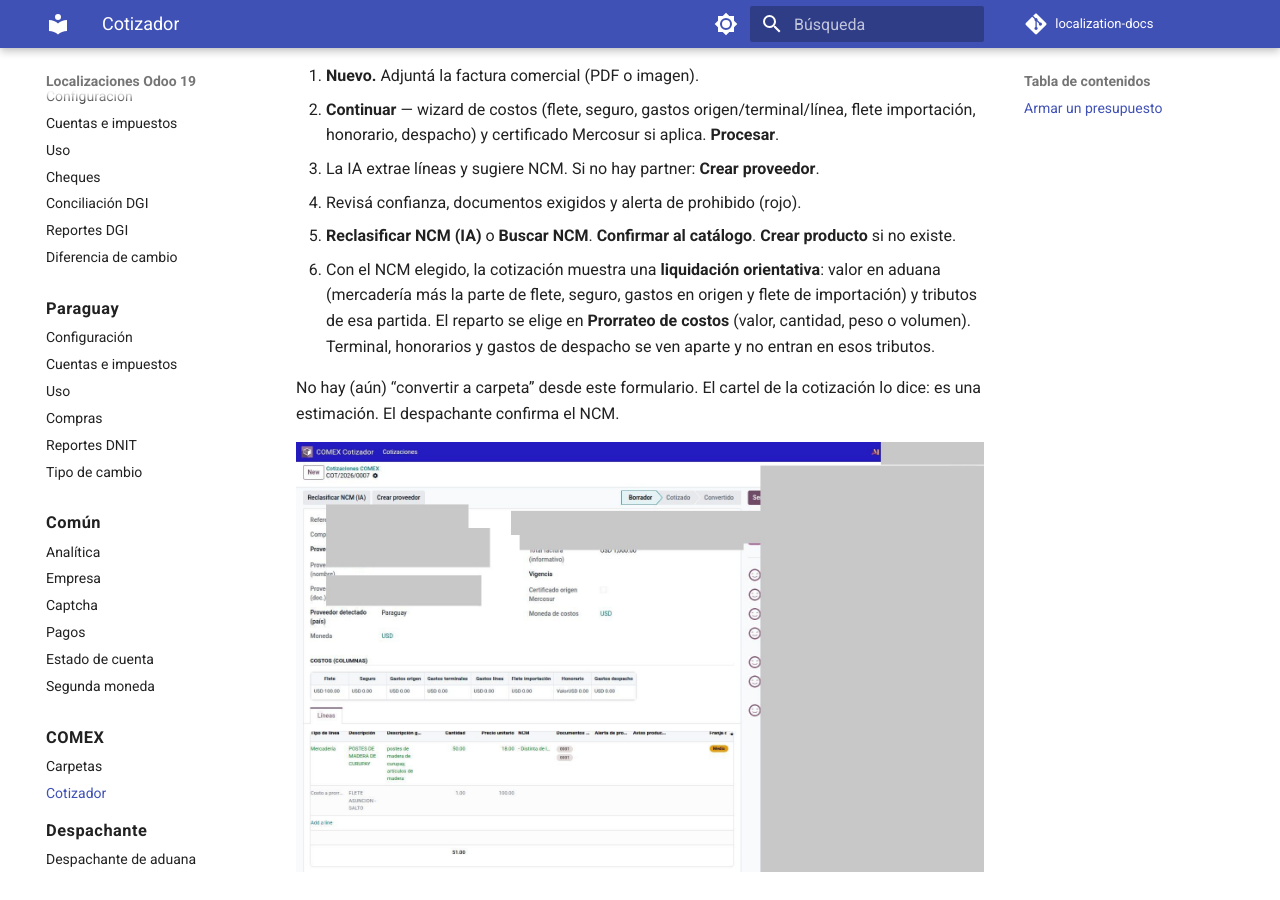
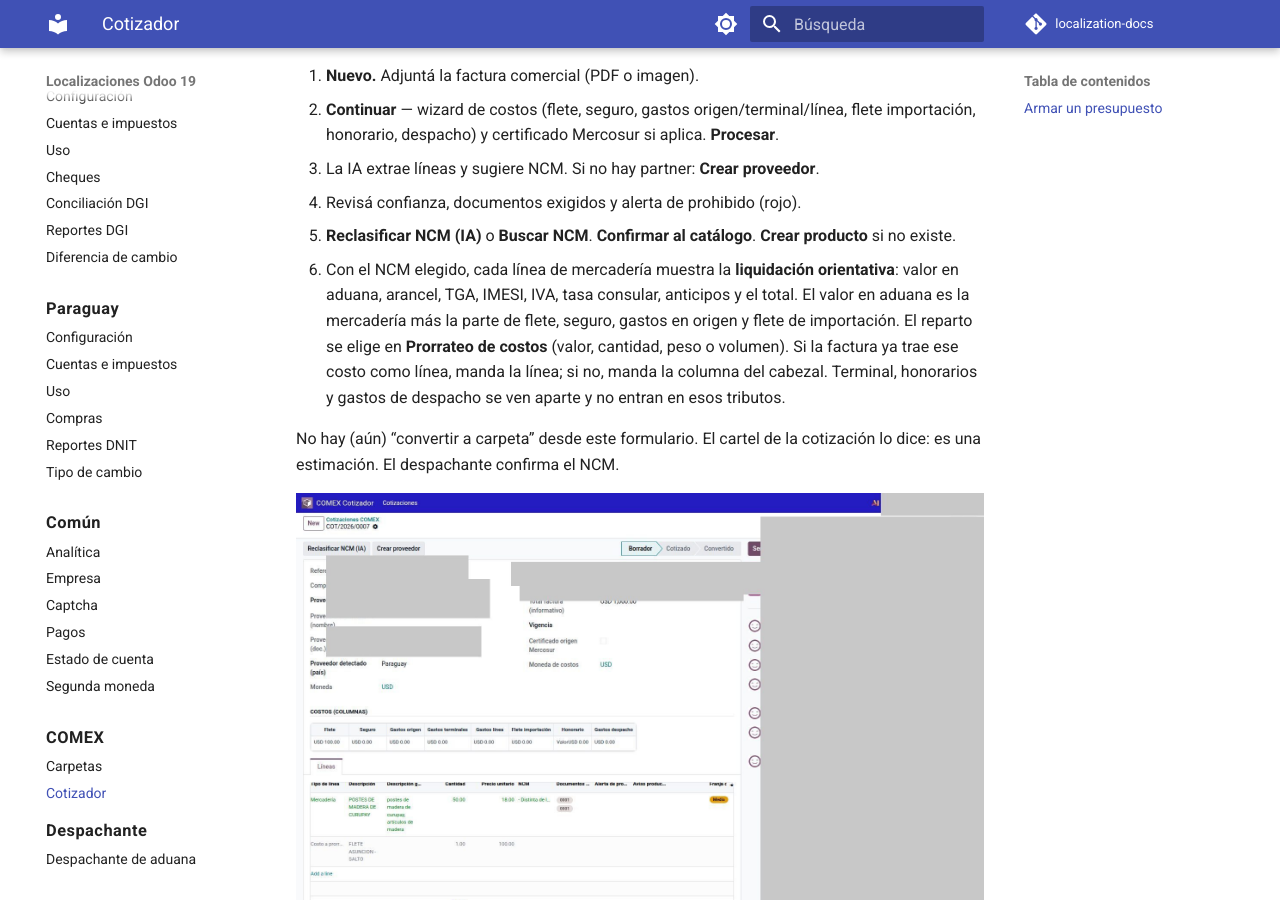
Before and after one commit to Pabloolano/localization-docs, an MkDocs documentation site: the page built from docs/comex/cotizador.md, in a window 1280 px wide and 900 px high, scrolled down 847 px. Built offline with MkDocs 1.6.1 and Material for MkDocs 9.7.7, drawn with Linux system fonts in a browser that asks for light colours; comment, search, counter and statistics services are not loaded.

Commit message:
docs(comex): tributos visibles y costo por línea en el cotizador
La liquidación muestra arancel, TGA, IMESI, IVA y anticipos en la línea,
y aclara que la línea de la factura manda sobre la columna del cabezal.

Co-authored-by: Cursor <cursoragent@cursor.com>

```diff
--- a/docs/comex/cotizador.md
+++ b/docs/comex/cotizador.md
@@ -17,7 +17,7 @@ Hoy, tras procesar, la cotización **sigue en Borrador**. Cotizado / Convertido
 3. La IA extrae líneas y sugiere NCM. Si no hay partner: **Crear proveedor**.
 4. Revisá confianza, documentos exigidos y alerta de prohibido (rojo).
 5. **Reclasificar NCM (IA)** o **Buscar NCM**. **Confirmar al catálogo**. **Crear producto** si no existe.
-6. Con el NCM elegido, la cotización muestra una **liquidación orientativa**: valor en aduana (mercadería más la parte de flete, seguro, gastos en origen y flete de importación) y tributos de esa partida. El reparto se elige en **Prorrateo de costos** (valor, cantidad, peso o volumen). Terminal, honorarios y gastos de despacho se ven aparte y no entran en esos tributos.
+6. Con el NCM elegido, cada línea de mercadería muestra la **liquidación orientativa**: valor en aduana, arancel, TGA, IMESI, IVA, tasa consular, anticipos y el total. El valor en aduana es la mercadería más la parte de flete, seguro, gastos en origen y flete de importación. El reparto se elige en **Prorrateo de costos** (valor, cantidad, peso o volumen). Si la factura ya trae ese costo como línea, manda la línea; si no, manda la columna del cabezal. Terminal, honorarios y gastos de despacho se ven aparte y no entran en esos tributos.
 
 No hay (aún) “convertir a carpeta” desde este formulario. El cartel de la cotización lo dice: es una estimación. El despachante confirma el NCM.
 
```
